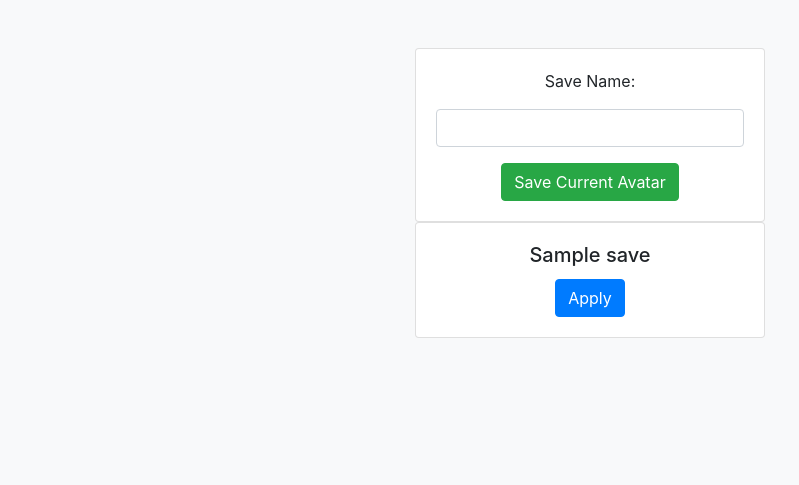
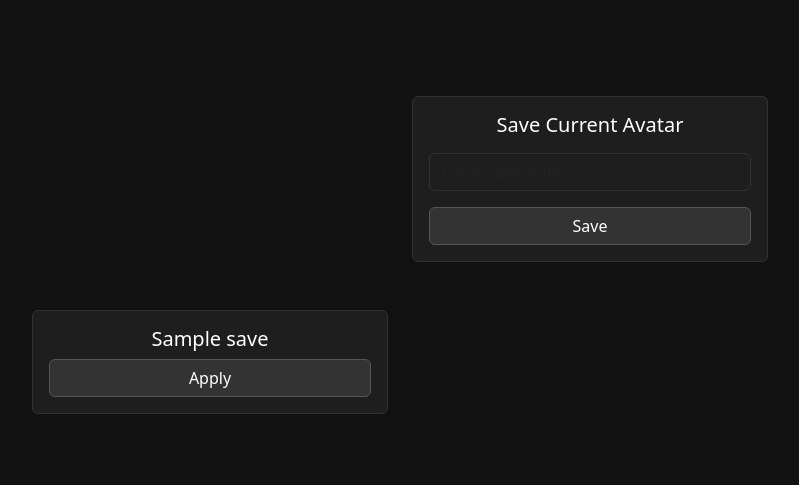
Before and after one commit to I5UCC/ParameterSaveStates, a Flask app: template templates/index.html in a window 1280 px wide. Shown: the top 485 px of the page, without its empty margins (50-849 px from the left). Run offline with Flask 3, Linux system fonts and the light colour scheme; the template is opened without the code that fills it: most values are stand-ins (such as "Sample title", 1, 10 or a date in 2020); parts of the project's set-up code (start-up, migrations or seed data) failed here and were passed over; some libraries are stand-ins or nearby versions.

Commit message:
Update index.html

```diff
--- a/templates/index.html
+++ b/templates/index.html
@@ -2,38 +2,64 @@
 <html lang="en">
 <head>
     <meta charset="UTF-8">
-    <link href="https://stackpath.bootstrapcdn.com/bootstrap/4.5.2/css/bootstrap.min.css" rel="stylesheet">
+    <link href="https://cdn.jsdelivr.net/npm/bootstrap@5.3.0/dist/css/bootstrap.min.css" rel="stylesheet">
+    <style>
+        body {
+            background-color: #121212;
+            color: #ffffff;
+        }
+        .card {
+            background-color: #1e1e1e;
+            border-color: #333;
+            color: #ffffff;
+        }
+        .form-control {
+            background-color: #1e1e1e;
+            color: #ffffff;
+            border-color: #333;
+        }
+        .btn {
+            background-color: #333;
+            border-color: #555;
+            color: #ffffff;
+        }
+        h5.card-title {
+            color: #ffffff;
+        }
+    </style>
 </head>
-<body class="bg-light">
-    <div class="container mt-5">
-        <div class="row justify-content-center mt-5">
+<body>
+    <div class="container py-5">
+        <div class="row justify-content-center my-5">
             <div class="col-md-6 col-lg-4">
-                <form action="/save" method="post" class="card text-center">
-                    <div class="card-body">
-                        Save Name:
-                        <input type="text" name="save_name" required class="form-control mt-3 mb-3">
-                        <button type="submit" class="btn btn-success">Save Current Avatar</button>
+                <div class="card shadow-sm">
+                    <div class="card-body text-center">
+                        <h5 class="card-title">Save Current Avatar</h5>
+                        <form action="/save" method="post">
+                            <input type="text" name="save_name" required class="form-control mt-3 mb-3" placeholder="Enter Save Name">
+                            <button type="submit" class="btn btn-success w-100">Save</button>
+                        </form>
                     </div>
-                </form>
+                </div>
             </div>
         </div>
 
-        <div class="row justify-content-center">
+        <div class="row">
             {% for filename, save_name in saves %}
-                <div class="col-md-6 col-lg-4 mb-3">
-                    <form action="/apply/{{filename}}" method="post" class="card text-center">
-                        <div class="card-body">
+                <div class="col-md-6 col-lg-4 mb-4">
+                    <div class="card shadow-sm">
+                        <div class="card-body text-center">
                             <h5 class="card-title">{{ save_name }}</h5>
-                            <button type="submit" class="btn btn-primary">Apply</button>
+                            <form action="/apply/{{filename}}" method="post">
+                                <button type="submit" class="btn btn-primary w-100">Apply</button>
+                            </form>
                         </div>
-                    </form>
+                    </div>
                 </div>
             {% endfor %}
         </div>
     </div>
 
-    <script src="https://code.jquery.com/jquery-3.5.1.slim.min.js"></script>
-    <script src="https://cdn.jsdelivr.net/npm/@popperjs/core@2.9.3/dist/umd/popper.min.js"></script>
-    <script src="https://stackpath.bootstrapcdn.com/bootstrap/4.5.2/js/bootstrap.min.js"></script>
+    <script src="https://cdn.jsdelivr.net/npm/bootstrap@5.3.0/dist/js/bootstrap.bundle.min.js"></script>
 </body>
 </html>
```
